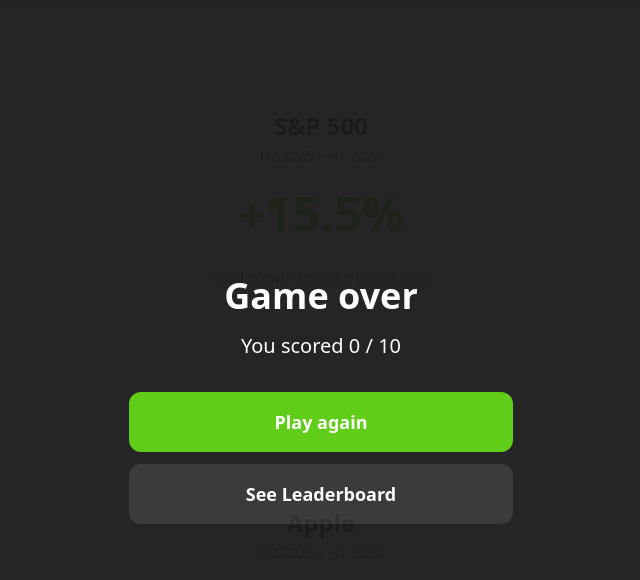
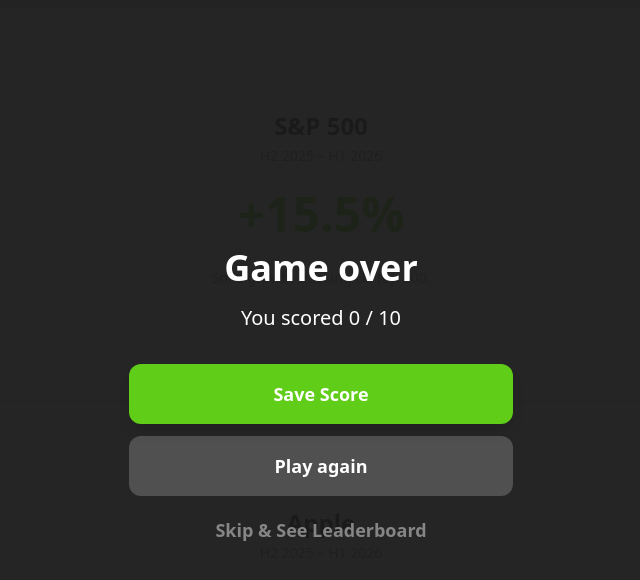
Before and after one commit to Hantsz/HigherOrLower, a Next.js app: page /game in a window 1280 px wide. Both pictures are taken after a click on the button "▲ Higher". Shown: the top 580 px of the page, without its empty margins (319-959 px from the left). Built offline with nearby package versions, Linux system fonts and the light colour scheme.

Commit message:
feat: add login flow and score saving UI to GameOverOverlay using AnimatePresence

```diff
--- a/components/GameOverOverlay.tsx
+++ b/components/GameOverOverlay.tsx
@@ -1,5 +1,6 @@
 "use client";
-import { motion } from "framer-motion";
+import { useState } from "react";
+import { motion, AnimatePresence } from "framer-motion";
 import { percentile } from "@/data/percentile";
 import { useRouter } from "next/navigation";
 
@@ -8,18 +9,36 @@
   const pct = percentile[score] || 0;
   const router = useRouter();
 
+  const [showLogin, setShowLogin] = useState(false);
+  const [isSaving, setIsSaving] = useState(false);
+
+  const handleMockLogin = () => {
+    setIsSaving(true);
+    setTimeout(() => {
+      router.push(`/results?score=${score}`);
+    }, 1000);
+  };
+
   return (
     <motion.div
       initial={{ opacity: 0 }}
       animate={{ opacity: 1 }}
       className="fixed inset-0 bg-[var(--color-overlay)]/95 z-50 flex items-center justify-center p-6"
     >
-      <div className="text-center text-white w-full max-w-sm">
+      <AnimatePresence mode="wait">
+        {!showLogin ? (
+          <motion.div
+            key="gameover"
+            initial={{ opacity: 0, x: -20 }}
+            animate={{ opacity: 1, x: 0 }}
+            exit={{ opacity: 0, x: -20 }}
+            className="text-center text-white w-full max-w-sm"
+          >
             <h1 className="text-4xl font-bold mb-4">{isWin ? "You called it." : "Game over"}</h1>
             <p className="text-xl mb-8">You scored {score} / 10</p>
 
             {score > 0 && (
-          <div className="mb-10 bg-white/10 rounded-xl p-4 border border-white/20">
+              <div className="mb-8 bg-white/10 rounded-xl p-4 border border-white/20">
                  <p className="text-[var(--color-green)] font-bold text-lg">
                    Better than {pct}% of today&apos;s players
                  </p>
@@ -28,19 +47,79 @@
 
             <div className="flex flex-col gap-3">
               <button
+                onClick={() => setShowLogin(true)}
+                className="w-full bg-[var(--color-green)] text-white font-bold text-lg py-4 rounded-xl shadow-lg hover:bg-green-600 transition-colors"
+              >
+                Save Score
+              </button>
+              <button
                 onClick={onPlayAgain}
-            className="w-full bg-[var(--color-green)] text-white font-bold text-lg py-4 rounded-xl"
+                className="w-full bg-white/20 text-white font-bold text-lg py-4 rounded-xl hover:bg-white/30 transition-colors"
               >
                 Play again
               </button>
               <button
                 onClick={() => router.push(`/results?score=${score}`)}
-            className="w-full bg-white/10 text-white font-bold text-lg py-4 rounded-xl"
+                className="w-full bg-transparent text-[var(--color-text-muted)] font-bold text-lg py-2 rounded-xl hover:text-white transition-colors"
               >
-            See Leaderboard
+                Skip & See Leaderboard
               </button>
             </div>
+          </motion.div>
+        ) : (
+          <motion.div
+            key="login"
+            initial={{ opacity: 0, x: 20 }}
+            animate={{ opacity: 1, x: 0 }}
+            exit={{ opacity: 0, x: 20 }}
+            className="w-full max-w-sm text-white"
+          >
+            <h2 className="text-3xl font-bold mb-2 text-center">Save your score</h2>
+            <p className="text-center text-[var(--color-text-muted)] mb-8">Sign in to appear on the leaderboard.</p>
+
+            {isSaving ? (
+              <div className="flex flex-col items-center justify-center py-12">
+                <div className="w-10 h-10 border-4 border-[var(--color-green)] border-t-transparent rounded-full animate-spin mb-4" />
+                <p className="text-lg font-bold text-[var(--color-green)]">Saving...</p>
               </div>
+            ) : (
+              <div className="flex flex-col gap-3">
+                <button
+                  onClick={handleMockLogin}
+                  className="w-full bg-black border border-white/20 text-white font-bold text-lg py-3 rounded-xl flex items-center justify-center gap-2 hover:bg-zinc-900 transition-colors"
+                >
+                  <span className="text-xl"></span> Continue with Apple
+                </button>
+                <button
+                  onClick={handleMockLogin}
+                  className="w-full bg-white text-black font-bold text-lg py-3 rounded-xl flex items-center justify-center gap-2 hover:bg-gray-100 transition-colors"
+                >
+                  <span className="font-serif font-bold text-xl text-blue-600">G</span> Continue with Google
+                </button>
+                <button
+                  onClick={handleMockLogin}
+                  className="w-full bg-[#1877F2] text-white font-bold text-lg py-3 rounded-xl flex items-center justify-center gap-2 hover:bg-[#166FE5] transition-colors"
+                >
+                  <span className="font-bold text-xl">f</span> Continue with Facebook
+                </button>
+                <button
+                  onClick={handleMockLogin}
+                  className="w-full bg-[#333333] text-white font-bold text-lg py-3 rounded-xl mt-4 hover:bg-[#444444] transition-colors"
+                >
+                  Continue with Email
+                </button>
+
+                <button
+                  onClick={() => setShowLogin(false)}
+                  className="w-full bg-transparent text-[var(--color-text-muted)] font-bold text-lg py-4 mt-2 hover:text-white transition-colors"
+                >
+                  Back
+                </button>
+              </div>
+            )}
+          </motion.div>
+        )}
+      </AnimatePresence>
     </motion.div>
   );
 }
```
Lines whose indentation alone changed are shown as unchanged.
